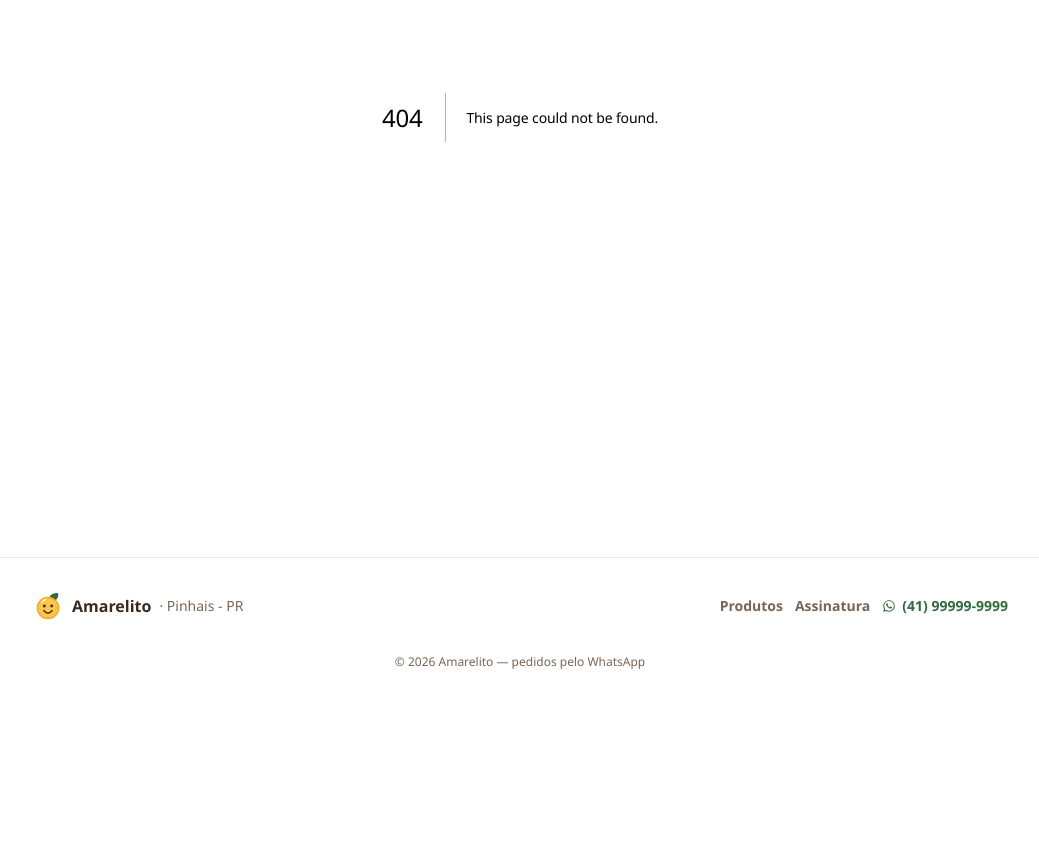
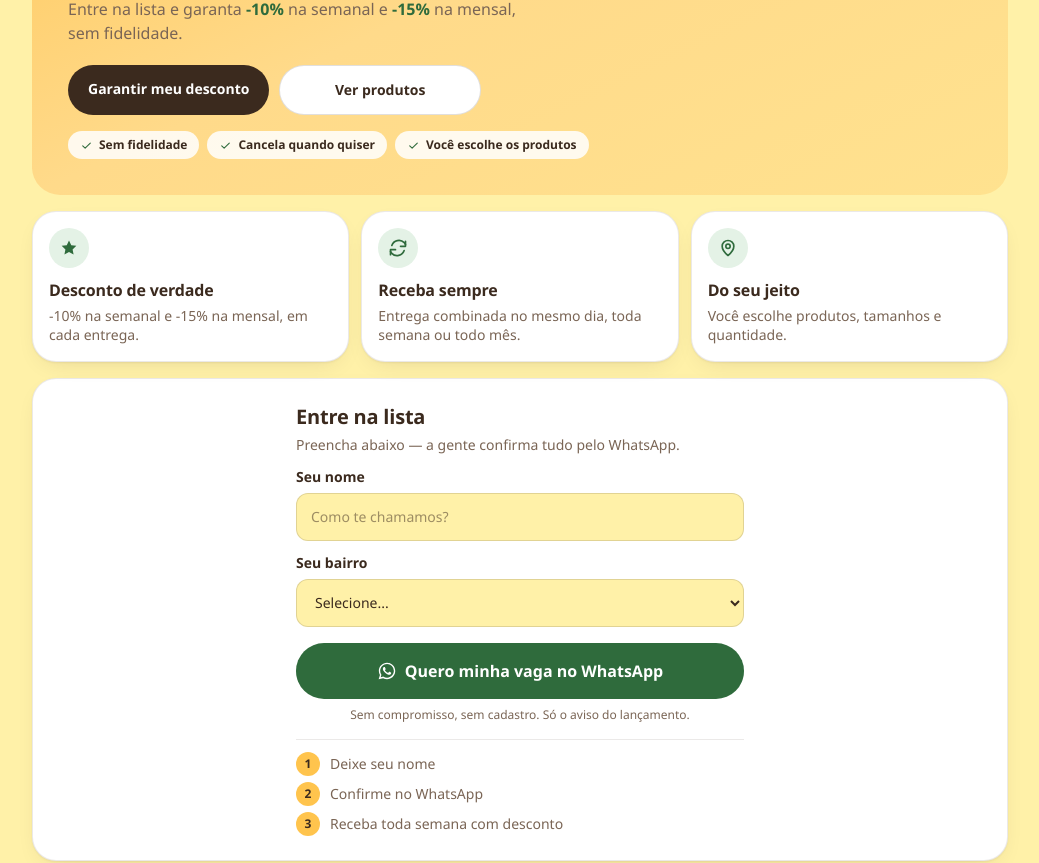
Before and after one commit to elizaelcezar/amarelito, a Next.js app: page /lancamento in a window 1280 px wide. Before the commit this address had no page. Shown: the part 340-1203 px from the top of the page, without its empty margins (120-1159 px from the left). Before the commit the page ends 1034 px from the top, so only its background shows below. Built offline with nearby package versions, Linux system fonts and the light colour scheme.

Commit message:
feat: página de lançamento /lancamento com captura via WhatsApp (lista de espera)

```diff
--- a/scripts/usability.mjs
+++ b/scripts/usability.mjs
@@ -27,6 +27,7 @@ const ROUTES = [
   { key: "produto-maionese", path: "/produtos/maionese-artesanal" },
   { key: "carrinho", path: "/carrinho" },
   { key: "assinatura", path: "/assinatura" },
+  { key: "lancamento", path: "/lancamento" },
 ];
 
 mkdirSync(OUT, { recursive: true });
--- /dev/null
+++ b/src/app/lancamento/page.tsx
@@ -0,0 +1,140 @@
+import type { Metadata } from "next";
+import Link from "next/link";
+import { WaitlistForm } from "@/components/WaitlistForm";
+import { CoverageSection } from "@/components/CoverageSection";
+import { CheckIcon, PinIcon, RepeatIcon, StarIcon } from "@/components/icons";
+import { cityLabel, defaultCity } from "@/data/serviceArea";
+import { siteConfig } from "@/config/site";
+
+export const metadata: Metadata = {
+  title: "Lista de espera da assinatura",
+  description:
+    "Entre na lista da assinatura Amarelito: -10% na semanal, -15% na mensal, sem fidelidade. Deixe seu nome e confirme pelo WhatsApp.",
+};
+
+const benefits = [
+  {
+    icon: StarIcon,
+    title: "Desconto de verdade",
+    text: "-10% na semanal e -15% na mensal, em cada entrega.",
+  },
+  {
+    icon: RepeatIcon,
+    title: "Receba sempre",
+    text: "Entrega combinada no mesmo dia, toda semana ou todo mês.",
+  },
+  {
+    icon: PinIcon,
+    title: "Do seu jeito",
+    text: "Você escolhe produtos, tamanhos e quantidade.",
+  },
+];
+
+const steps = ["Deixe seu nome", "Confirme no WhatsApp", "Receba toda semana com desconto"];
+
+export default function LancamentoPage() {
+  const semanal = Math.round(siteConfig.discounts.semanal * 100);
+
+  return (
+    <div className="mx-auto max-w-5xl px-4 pb-28 pt-4 sm:px-6 md:pb-10">
+      {/* Hero */}
+      <header className="rounded-[1.75rem] bg-gradient-to-br from-mel via-mel-2 to-cream-2 px-5 py-7 sm:px-9 sm:py-9">
+        <span className="inline-flex items-center gap-1.5 rounded-full bg-white/90 px-3 py-1 text-xs font-bold text-folha">
+          <span className="h-2 w-2 rounded-full bg-folha" aria-hidden />
+          Lista de espera aberta · {cityLabel(defaultCity)}
+        </span>
+        <h1 className="mt-3 max-w-xl font-display text-[1.85rem] font-semibold leading-tight sm:text-5xl">
+          Assinatura Amarelito: fresquinho com desconto toda semana.
+        </h1>
+        <p className="mt-2.5 max-w-md text-sm text-cafe-soft sm:text-base">
+          Entre na lista e garanta <strong className="text-folha">-{semanal}%</strong> na
+          semanal e <strong className="text-folha">-15%</strong> na mensal, sem fidelidade.
+        </p>
+
+        <div className="mt-5 grid grid-cols-2 gap-2.5 sm:w-fit">
+          <a
+            href="#lista"
+            className="rounded-full bg-cafe px-5 py-3.5 text-center text-sm font-bold text-white"
+          >
+            Garantir meu desconto
+          </a>
+          <Link
+            href="/produtos"
+            className="rounded-full border border-cafe/15 bg-white px-5 py-3.5 text-center text-sm font-bold text-cafe"
+          >
+            Ver produtos
+          </Link>
+        </div>
+
+        <ul className="mt-4 flex flex-wrap gap-2">
+          {["Sem fidelidade", "Cancela quando quiser", "Você escolhe os produtos"].map((item) => (
+            <li
+              key={item}
+              className="flex items-center gap-1.5 rounded-full bg-white/85 px-3 py-1.5 text-xs font-bold text-cafe"
+            >
+              <CheckIcon size={13} className="text-folha" /> {item}
+            </li>
+          ))}
+        </ul>
+      </header>
+
+      {/* Benefícios */}
+      <section className="mt-4 grid gap-3 sm:grid-cols-3">
+        {benefits.map(({ icon: Icon, title, text }) => (
+          <div key={title} className="rounded-3xl border border-cafe/10 bg-white p-4 card-shadow">
+            <span className="flex h-10 w-10 items-center justify-center rounded-full bg-folha-light text-folha">
+              <Icon size={20} />
+            </span>
+            <h2 className="mt-2.5 font-display text-base font-semibold">{title}</h2>
+            <p className="mt-1 text-sm leading-snug text-cafe-soft">{text}</p>
+          </div>
+        ))}
+      </section>
+
+      {/* Captura */}
+      <section id="lista" className="mt-4 scroll-mt-20 rounded-3xl border border-cafe/10 bg-white p-5 card-shadow sm:p-6">
+        <div className="mx-auto max-w-md">
+          <h2 className="font-display text-xl font-semibold">Entre na lista</h2>
+          <p className="mt-1 text-sm text-cafe-soft">
+            Preencha abaixo — a gente confirma tudo pelo WhatsApp.
+          </p>
+
+          <div className="mt-3">
+            <WaitlistForm />
+          </div>
+
+          <ol className="mt-4 space-y-1.5 border-t border-cafe/10 pt-3 text-sm text-cafe-soft">
+            {steps.map((step, i) => (
+              <li key={step} className="flex items-center gap-2.5">
+                <span className="flex h-6 w-6 shrink-0 items-center justify-center rounded-full bg-mel text-xs font-bold text-cafe">
+                  {i + 1}
+                </span>
+                {step}
+              </li>
+            ))}
+          </ol>
+        </div>
+      </section>
+
+      <section className="mt-4">
+        <CoverageSection />
+      </section>
+
+      {/* Barra fixa de CTA (mobile) */}
+      <div className="fixed inset-x-0 bottom-[60px] z-40 flex items-center gap-3 border-t border-cafe/10 bg-white/95 px-4 py-2.5 backdrop-blur md:hidden">
+        <div className="min-w-0">
+          <div className="font-display text-base font-semibold leading-tight">
+            Assine com -{semanal}% / -15%
+          </div>
+          <div className="truncate text-[11px] text-cafe-soft">Sem fidelidade, cancele quando quiser</div>
+        </div>
+        <a
+          href="#lista"
+          className="ml-auto flex min-h-12 flex-1 items-center justify-center gap-2 rounded-full bg-folha px-4 text-sm font-bold text-white"
+        >
+          Entrar na lista
+        </a>
+      </div>
+    </div>
+  );
+}
--- a/src/components/Footer.tsx
+++ b/src/components/Footer.tsx
@@ -16,6 +16,7 @@ export function Footer() {
         <div className="flex flex-wrap gap-3 text-sm font-bold text-cafe-soft">
           <Link href="/produtos" className="hover:text-cafe">Produtos</Link>
           <Link href="/assinatura" className="hover:text-cafe">Assinatura</Link>
+          <Link href="/lancamento" className="hover:text-cafe">Lista de espera</Link>
           <a href={`https://wa.me/${siteConfig.whatsapp}`} target="_blank" rel="noopener noreferrer" className="inline-flex items-center gap-1.5 text-folha hover:underline">
             <WhatsappIcon size={14} /> {siteConfig.whatsappDisplay}
           </a>
--- /dev/null
+++ b/src/components/WaitlistForm.tsx
@@ -0,0 +1,94 @@
+"use client";
+
+import { useState, type FormEvent } from "react";
+import { siteConfig } from "@/config/site";
+import { cityLabel, defaultCity } from "@/data/serviceArea";
+import { WhatsappIcon } from "@/components/icons";
+
+interface FormErrors {
+  nome?: string;
+  bairro?: string;
+}
+
+export function WaitlistForm() {
+  const [nome, setNome] = useState("");
+  const [bairro, setBairro] = useState("");
+  const [errors, setErrors] = useState<FormErrors>({});
+  const [sent, setSent] = useState(false);
+
+  function handleSubmit(event: FormEvent) {
+    event.preventDefault();
+    const nextErrors: FormErrors = {};
+    if (!nome.trim()) nextErrors.nome = "Digite seu nome";
+    if (!bairro) nextErrors.bairro = "Escolha seu bairro";
+    setErrors(nextErrors);
+    if (Object.keys(nextErrors).length > 0) return;
+
+    const text = [
+      `Olá, ${siteConfig.name}! 🚀 Quero entrar na lista da assinatura.`,
+      "",
+      `Nome: ${nome.trim()}`,
+      `Bairro: ${bairro} — ${cityLabel(defaultCity)}`,
+      "",
+      "Me avisem quando puderem confirmar. Obrigado(a)!",
+    ].join("\n");
+
+    window.open(
+      `https://wa.me/${siteConfig.whatsapp}?text=${encodeURIComponent(text)}`,
+      "_blank",
+      "noopener,noreferrer",
+    );
+    setSent(true);
+  }
+
+  return (
+    <form onSubmit={handleSubmit} noValidate>
+      <label className="block text-sm font-bold">
+        Seu nome
+        <input
+          type="text"
+          value={nome}
+          onChange={(e) => setNome(e.target.value)}
+          placeholder="Como te chamamos?"
+          className="mt-1.5 min-h-12 w-full rounded-xl border border-cafe/15 bg-cream px-3.5 py-3 font-normal outline-none focus:border-mel-dark"
+        />
+        {errors.nome && (
+          <span className="mt-1 block text-xs font-semibold text-laranja-dark">{errors.nome}</span>
+        )}
+      </label>
+
+      <label className="mt-3 block text-sm font-bold">
+        Seu bairro
+        <select
+          value={bairro}
+          onChange={(e) => setBairro(e.target.value)}
+          className="mt-1.5 min-h-12 w-full rounded-xl border border-cafe/15 bg-cream px-3.5 py-3 font-normal outline-none focus:border-mel-dark"
+        >
+          <option value="">Selecione...</option>
+          {defaultCity.neighborhoods.map((n) => (
+            <option key={n} value={n}>
+              {n}
+            </option>
+          ))}
+        </select>
+        {errors.bairro && (
+          <span className="mt-1 block text-xs font-semibold text-laranja-dark">{errors.bairro}</span>
+        )}
+      </label>
+
+      <button
+        type="submit"
+        className="mt-4 flex min-h-14 w-full items-center justify-center gap-2 rounded-full bg-folha px-4 font-bold text-white transition-transform active:scale-95"
+      >
+        <WhatsappIcon size={20} />
+        {sent ? "Chat aberto — é só enviar" : "Quero minha vaga no WhatsApp"}
+      </button>
+
+      <p className="mt-2 text-center text-xs text-cafe-soft">
+        {sent
+          ? "Se o WhatsApp não abriu, fala com a gente pelo botão do rodapé."
+          : "Sem compromisso, sem cadastro. Só o aviso do lançamento."}
+      </p>
+    </form>
+  );
+}
```
